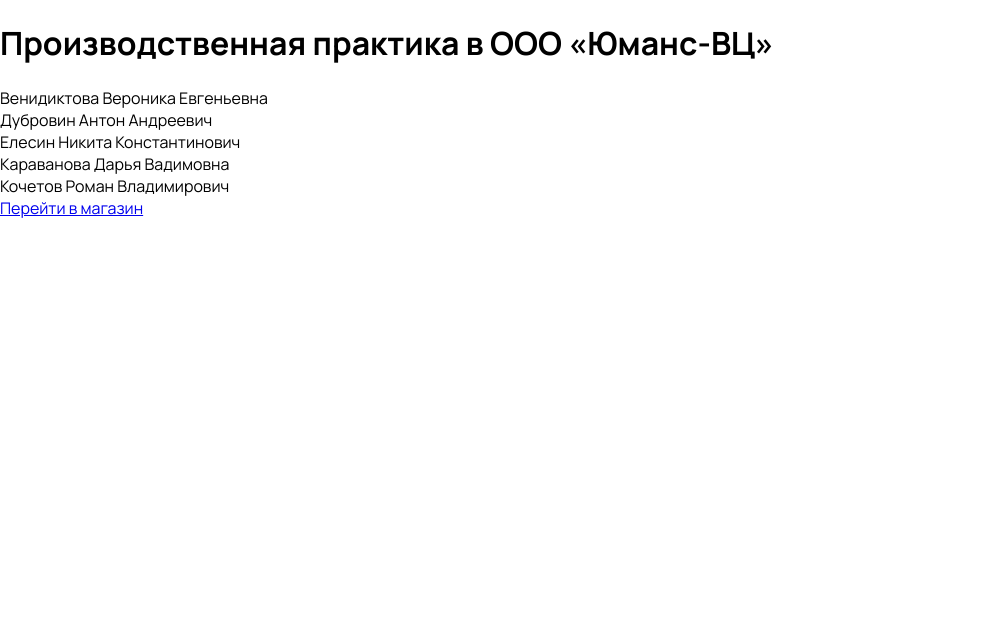
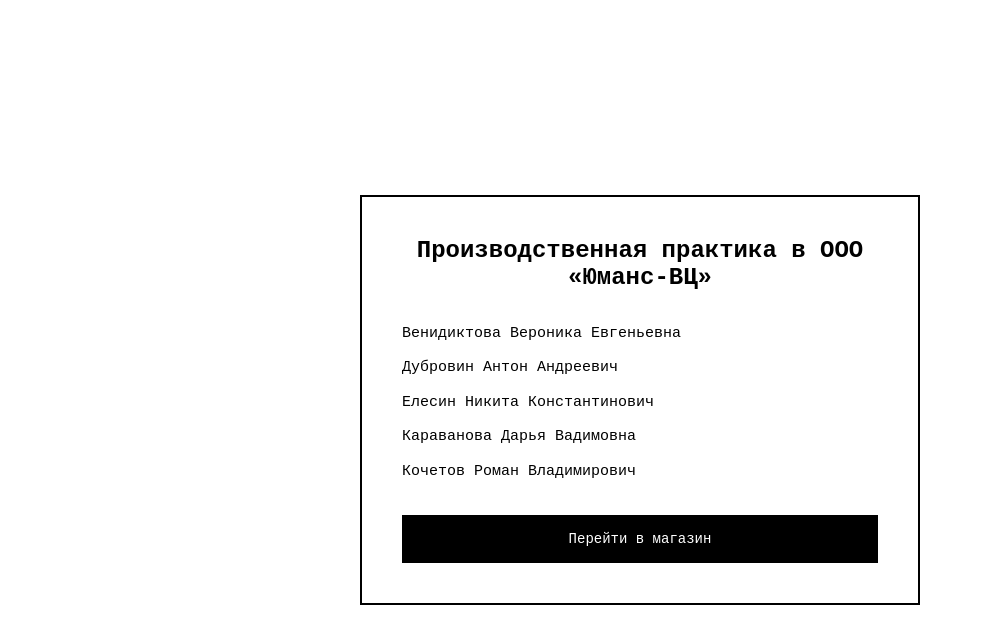
Before and after one commit to anchekh/YOUMANS, a Nuxt app: page / in a window 1280 px wide. Shown: the top 644 px of the page, without its empty margins (0-983 px from the left). Built offline with nearby package versions, Linux system fonts and the light colour scheme.

Commit message:
add information page

```diff
--- a/app/pages/index.vue
+++ b/app/pages/index.vue
@@ -1,12 +1,14 @@
 <template>
-  <div>
+	<div class="info-page">
+		<div class="info-card">
 			<h1>Производственная практика в ООО «Юманс-ВЦ»</h1>
-    <div>
+			<div class="students">
 				<div v-for="student in students" :key="student.id">
 					<span>{{ student.name }}</span>
 				</div>
 			</div>
 			<NuxtLink to="/store">Перейти в магазин</NuxtLink>
+		</div>
 	</div>
 </template>
 
@@ -19,3 +21,74 @@ const students = [
   { id: 5, name: 'Кочетов Роман Владимирович'},
 ]
 </script>
+
+<style scoped>
+.info-page {
+	min-height: 100vh;
+	display: flex;
+	align-items: center;
+	justify-content: center;
+	padding: 24px;
+	box-sizing: border-box;
+	background: #fff;
+	font-family: monospace;
+}
+
+.info-card {
+	width: 100%;
+	max-width: 560px;
+	padding: 40px;
+	border: 2px solid #000;
+	border-radius: 0;
+	background: #fff;
+	color: #000;
+	box-sizing: border-box;
+}
+
+h1 {
+	margin: 0 0 32px;
+	font-size: 24px;
+	font-weight: 700;
+  text-align: center;
+}
+
+.students {
+	display: flex;
+	flex-direction: column;
+	gap: 12px;
+	margin-bottom: 32px;
+}
+
+.students span {
+	font-size: 15px;
+	line-height: 1.5;
+}
+
+a {
+	display: block;
+	padding: 14px 20px;
+	border: 2px solid #000;
+	background: #000;
+	color: #fff;
+	font: inherit;
+	font-size: 14px;
+	text-align: center;
+	text-decoration: none;
+	transition: background 0.2s, color 0.2s;
+}
+
+a:hover {
+	background: #fff;
+	color: #000;
+}
+
+@media (max-width: 600px) {
+	.info-card {
+		padding: 24px;
+	}
+
+	h1 {
+		font-size: 20px;
+	}
+}
+</style>
```
Lines whose indentation alone changed are shown as unchanged.
